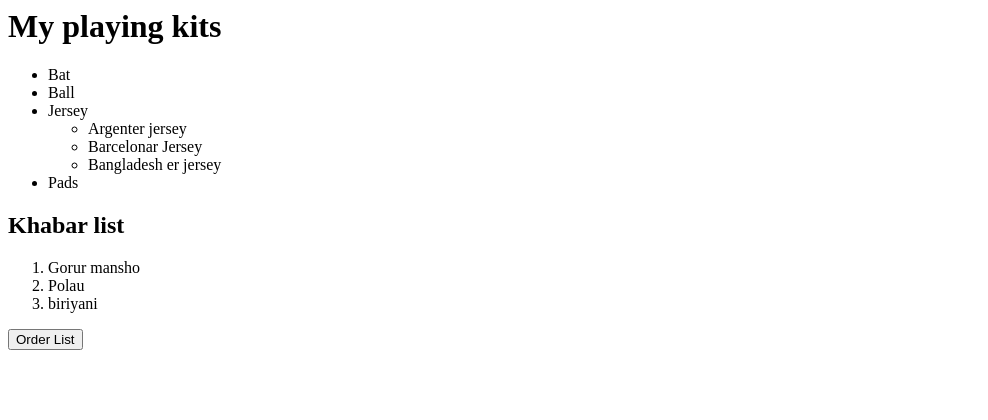
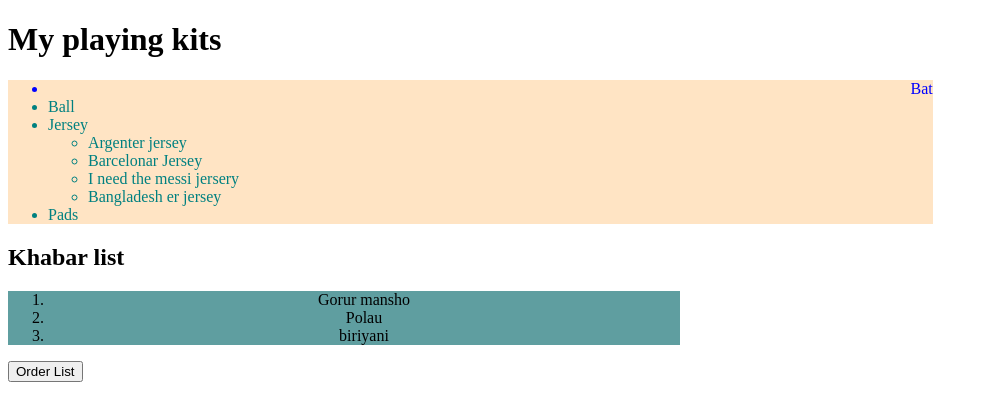
Before and after one commit to Khalid0858/My-List-Form-web, a plain HTML site: page list.html in a window 1280 px wide. Shown: the whole page, without its empty margins (0-988 px from the left). Drawn offline with Linux system fonts and the light colour scheme.

Commit message:
practcing css

```diff
--- a/list.html
+++ b/list.html
@@ -1,20 +1,54 @@
-<h1>My playing kits</h1>
+<!DOCTYPE html>
+<html lang="en">
+<head>
+    <meta charset="UTF-8">
+    <meta name="viewport" content="width=device-width, initial-scale=1.0">
+    <title>Css practice</title>
+    <style>
+        #kitss{
+            color:blue;
+            text-align: right;
+        }
+        .khabar{
+            color:black;
+            text-align: center;
+        }
+        ul{
+            color:teal;
+            width: 60%;
+        }
+        ul{
+            background-color:bisque;
+            width: 70%;
+        }
+        ol{
+            color:blue;
+            background-color:cadetblue;
+            width: 50%;
+        }
+    </style>
+</head>
+<body>
+    <h1>My playing kits</h1>
 <ul>
-    <li>Bat</li>
+    <li id="kitss">Bat</li>
     <li>Ball</li>
     <li>Jersey</li>
     <ul>
         <li>Argenter jersey</li>
         <li>Barcelonar Jersey</li>
+        <li>I need the messi jersery</li>
         <li>Bangladesh er jersey</li>
     </ul>
     <li>Pads</li>
 </ul>
 <h2>Khabar list </h2>
 <Ol>
-<li>Gorur mansho</li>
-<li>Polau</li>
-<li>biriyani</li>
+<li class="khabar">Gorur mansho</li>
+<li class="khabar">Polau</li>
+<li class="khabar">biriyani</li>
 </Ol>
 
 <button>Order List</button>
+</body>
+</html>
```
Also changed, not shown: form.html (+1 -1 lines), index.html (added, +51 -0 lines).
